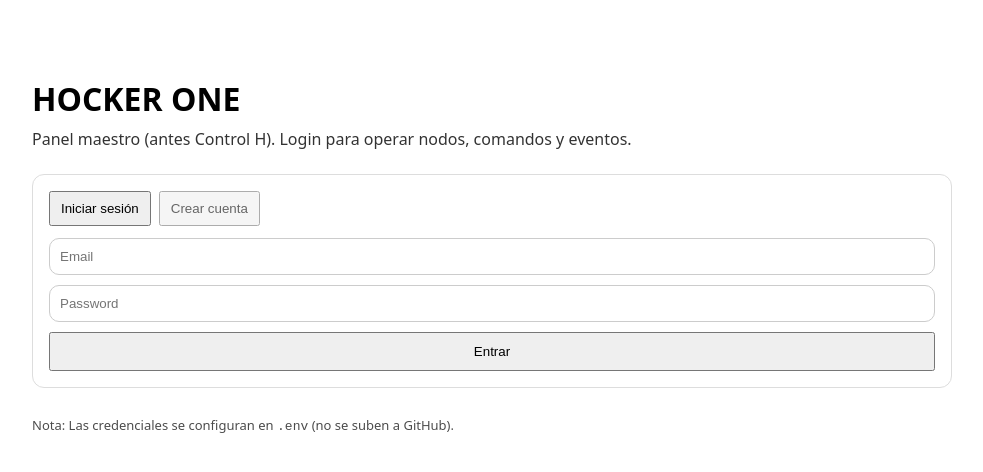
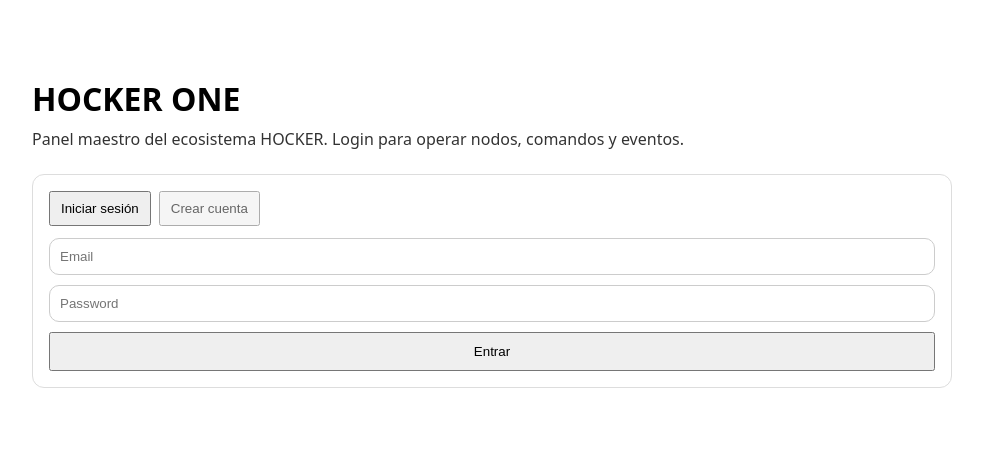
Before and after one commit to HockerAGI/hocker.one, a Next.js app: page / in a window 1280 px wide. Shown: the top 472 px of the page, without its empty margins (148-1131 px from the left). Built offline with nearby package versions, Linux system fonts and the light colour scheme; no server answers.

Commit message:
Actualizar page.tsx

```diff
--- a/src/app/page.tsx
+++ b/src/app/page.tsx
@@ -5,17 +5,10 @@ export default function HomePage() {
     <main style={{ maxWidth: 920, margin: "40px auto", padding: 16 }}>
       <h1 style={{ marginBottom: 8 }}>HOCKER ONE</h1>
       <p style={{ marginTop: 0, opacity: 0.8 }}>
-        Panel maestro (antes Control H). Login para operar nodos, comandos y eventos.
+        Panel maestro del ecosistema HOCKER. Login para operar nodos, comandos y eventos.
       </p>
-
       <div style={{ marginTop: 24 }}>
         <AuthBox />
-      </div>
-
-      <div style={{ marginTop: 28, fontSize: 13, opacity: 0.7 }}>
-        <p style={{ margin: 0 }}>
-          Nota: Las credenciales se configuran en <code>.env</code> (no se suben a GitHub).
-        </p>
       </div>
     </main>
   );
```
